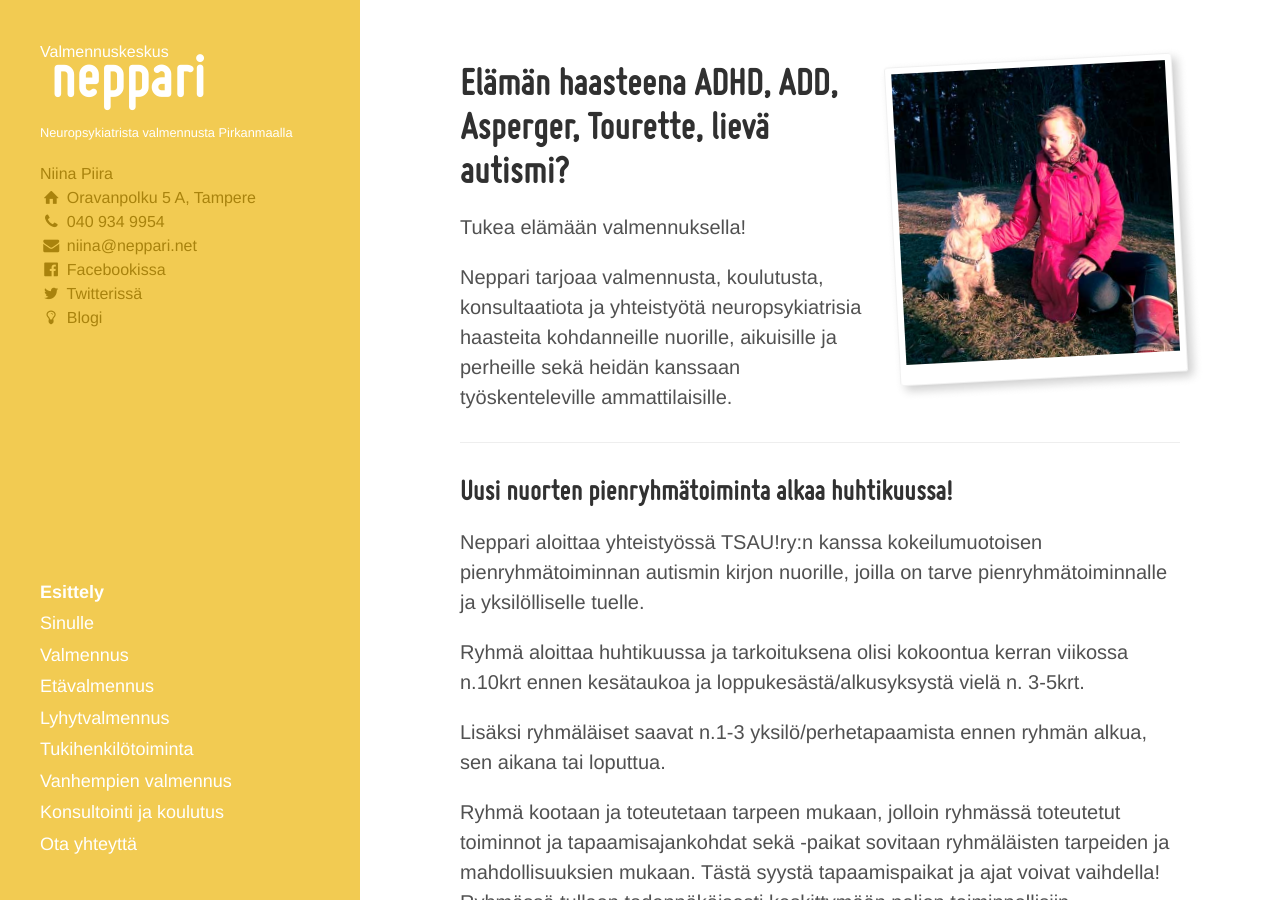
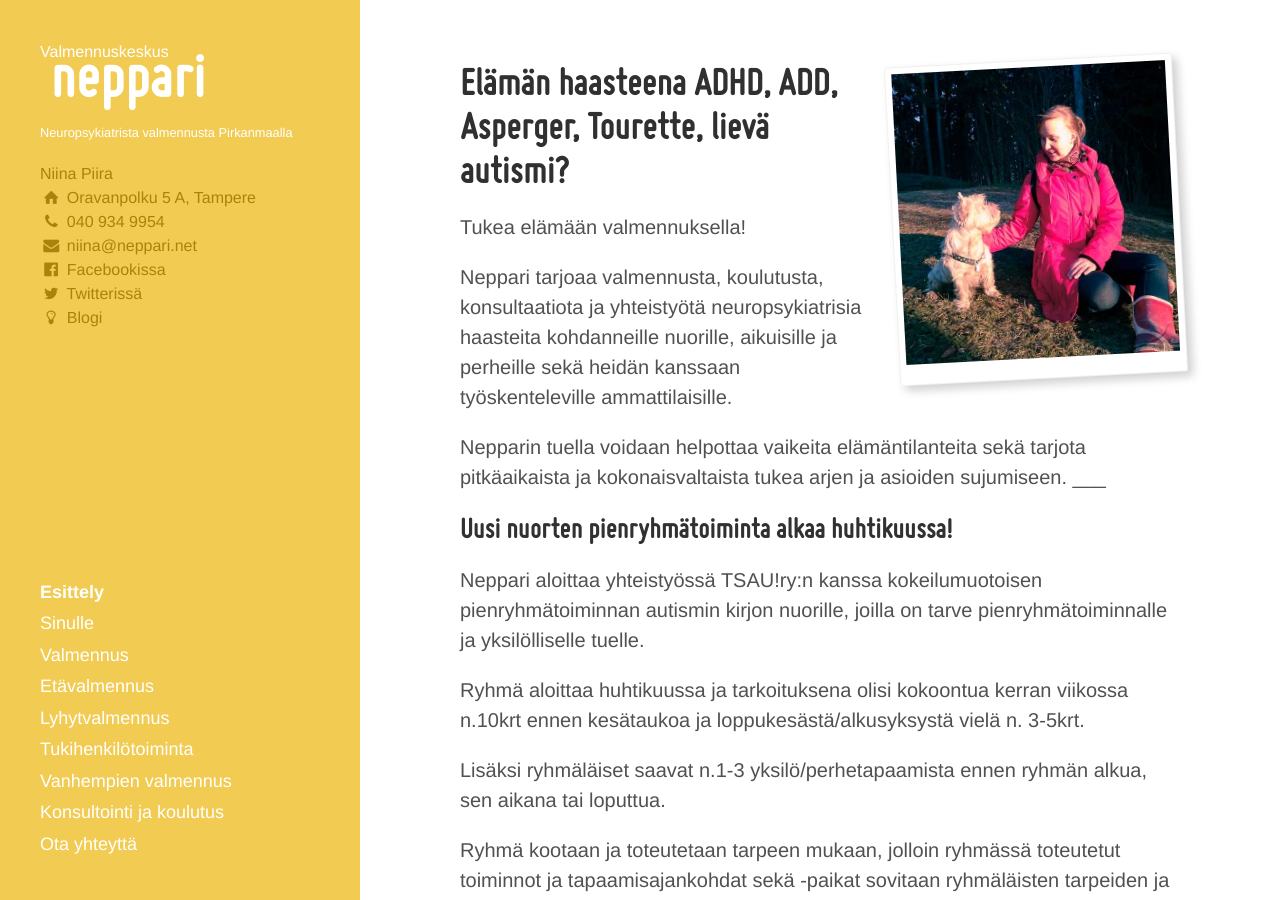
Before and after one commit to niinapiira/neppari.net, a Jekyll site: the page built from index.md, in a window 1280 px wide and 900 px high. Built offline with Jekyll 4.4.1, drawn with Linux system fonts in a browser that asks for light colours.

Commit message:
Updated index.md

```diff
--- a/index.md
+++ b/index.md
@@ -19,7 +19,7 @@ Tukea elämään valmennuksella!
 
 Neppari tarjoaa valmennusta, koulutusta, konsultaatiota ja yhteistyötä neuropsykiatrisia haasteita kohdanneille nuorille, aikuisille ja perheille sekä heidän kanssaan työskenteleville ammattilaisille.
 
-
+Nepparin tuella voidaan helpottaa vaikeita elämäntilanteita sekä tarjota pitkäaikaista ja kokonaisvaltaista tukea arjen ja asioiden sujumiseen.
 ___
 
 ## Uusi nuorten pienryhmätoiminta alkaa huhtikuussa!
```
